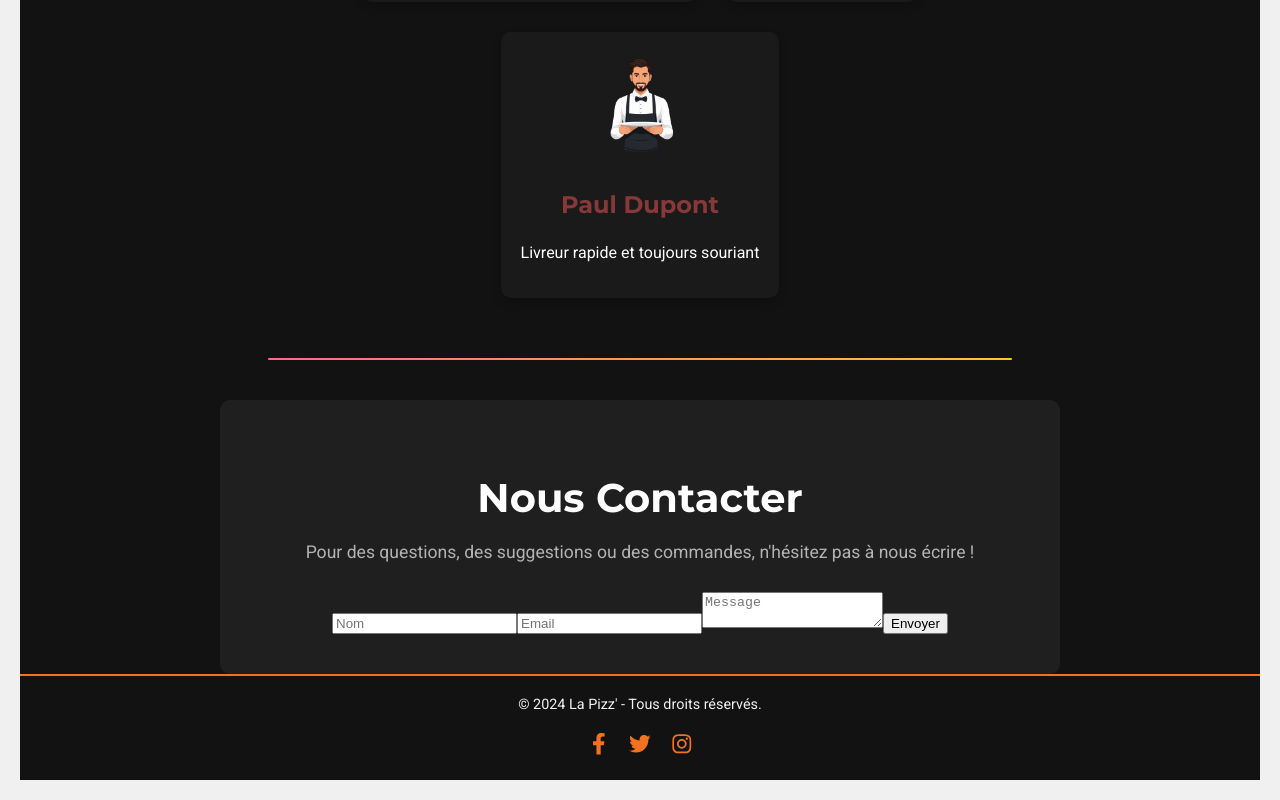
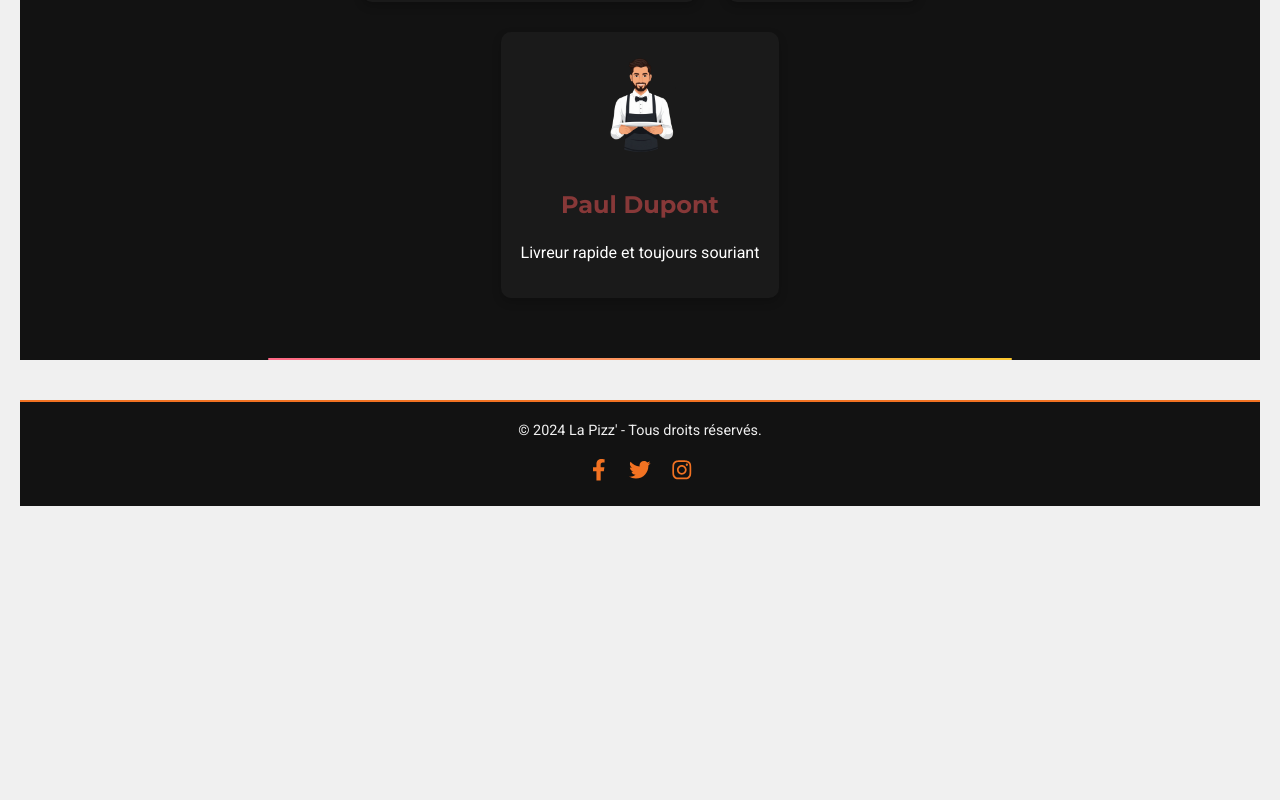
Before and after one commit to MustaphaMab/La_pizz_avec_REACT, a React (Create React App) app in the folder frontend/: page / in a window 1280 px wide. Shown: the part 2508-3308 px from the top of the page. After the commit the page ends 3034 px from the top, so only its background shows below. Built offline with nearby package versions, Linux system fonts and the light colour scheme.

Commit message:
modifs page contact2

```diff
--- a/frontend/src/pages/accueil.js
+++ b/frontend/src/pages/accueil.js
@@ -88,20 +88,6 @@ function Accueil() {
 
       <div className="section-divider"></div> {/* Séparation moderne */}
 
-      {/* Section Contact améliorée */}
-      <section className="contact-section">
-        <h2 className="contact-title">Nous Contacter</h2>
-        <p className="contact-description">Pour des questions, des suggestions ou des commandes, n'hésitez pas à nous écrire !</p>
-
-
-
-        <form className="contact-form">
-          <input type="text" placeholder="Nom" className="contact-input" />
-          <input type="email" placeholder="Email" className="contact-input" />
-          <textarea placeholder="Message" className="contact-textarea"></textarea>
-          <button type="submit" className="contact-submit">Envoyer</button>
-        </form>
-      </section>
     </div>
   );
 }
--- a/frontend/src/pages/contact.js
+++ b/frontend/src/pages/contact.js
@@ -1,14 +1,18 @@
 import React from "react";
-import { FaPhoneAlt, FaMapMarkerAlt, FaEnvelope, FaClock } from 'react-icons/fa';
+import {
+  FaPhoneAlt,
+  FaMapMarkerAlt,
+  FaEnvelope,
+  FaClock,
+} from "react-icons/fa";
 
 function Contact() {
   return (
     <div className="contact-container">
       <h1>Contactez-nous</h1>
-      <p className="contact-description">
-        Pour toute demande.
-        </p>
-        <p>Vous pouvez nous contacter directement via les coordonnées ci-dessous.
+      <p className="contact-description">Pour toute demande.
+
+        Vous pouvez nous contacter directement via les coordonnées ci-dessous.
       </p>
 
       {/* Informations de contact */}
```
